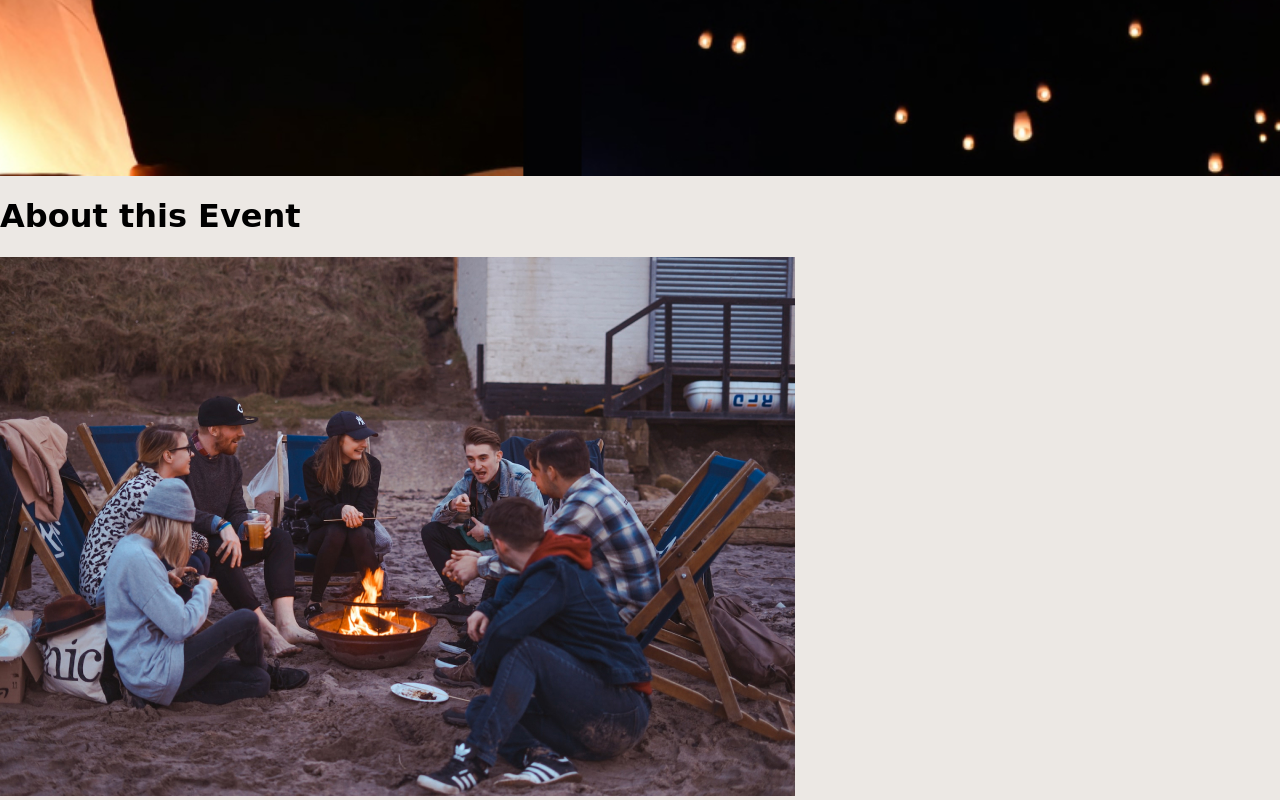
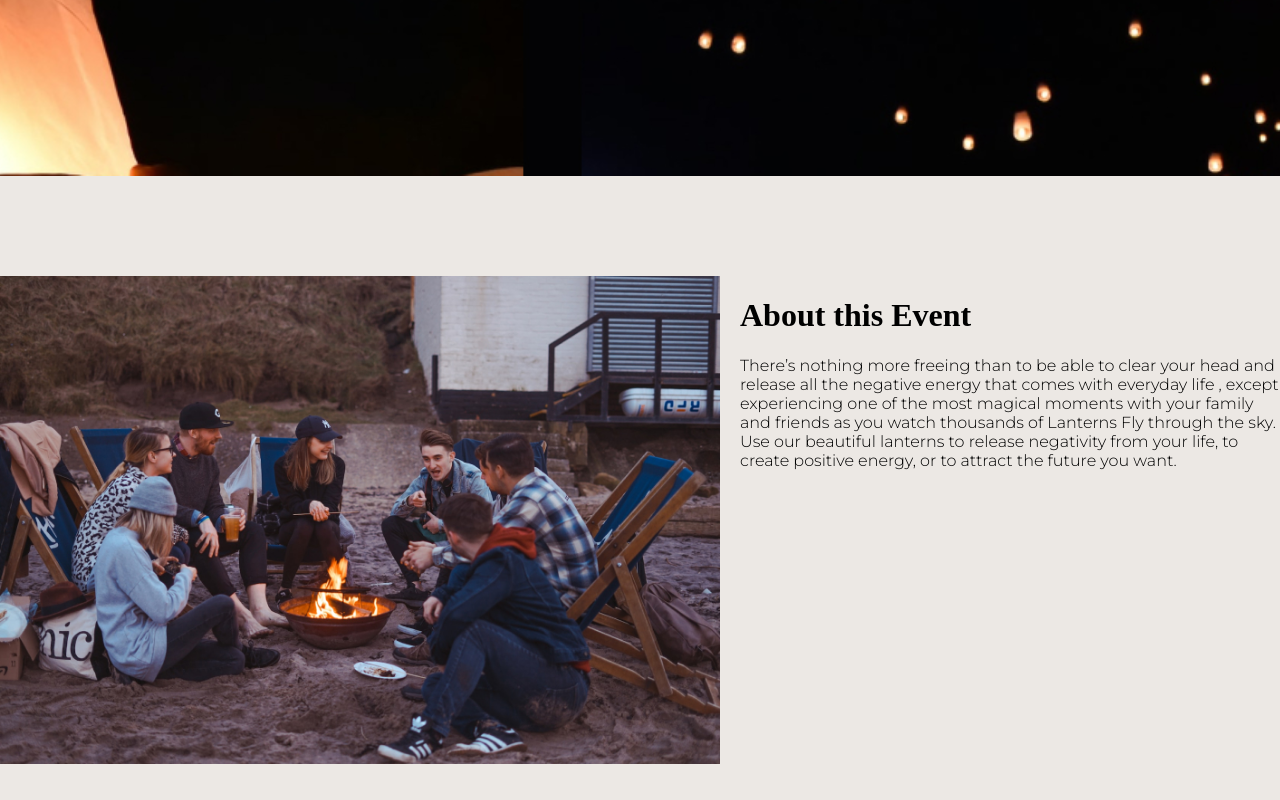
Before and after one commit to jessica-robyn01/EventProject, a plain HTML site: page index.html in a window 1280 px wide. Shown: the part 1024-1824 px from the top of the page. After the commit the page ends 1788 px from the top, so only its background shows below. Drawn offline with Linux system fonts and the light colour scheme; a web font is replaced by a local one.

Commit message:
below hero

```diff
--- a/index.html
+++ b/index.html
@@ -43,11 +43,17 @@
       </container>
     </div>
 
+<div class="aboutsection">
 
-    <div class="about">
-      <h1> About this Event </h1>
-      <img src="images/Campfire.jpg" alt="">
-    </div>
+ <img src="images/Campfire.jpg" alt="">
+ <div class="info">
+  <h1>About this Event</h1>
+  <p>There’s nothing more freeing than to be able to clear your head and release all the negative energy that comes with everyday life , except experiencing one of the most magical moments with your family and friends as you watch thousands of Lanterns Fly through the sky.
+    Use our beautiful lanterns to release negativity from your life, to create positive energy, or to attract the future you want.</p>
+
+  </div>
+
+</div>
 
 </body>
 </html>
--- a/style.css
+++ b/style.css
@@ -194,6 +194,34 @@
 
   }
 
+  .aboutsection{
+    display:flex;
+    align-items: flex-start;
+    flex-direction: row;
+    justify-content: space-between;
+    margin-top: 100px;
+
+  }
+
+  .aboutsection img{
+   width:100%;
+   max-width:45em;
+   height:auto;
+  }
+
+  .aboutsection h1{
+    font-family: 'Della Respira', serif;
+    margin-right: 12%;
+  }
+
+  .info p{
+      font-family: 'Montserrat', sans-serif;
+  }
+
+.info{
+  padding-left: 20px;
+}
+
   /*card style*/
 
   .container {
@@ -242,11 +270,3 @@
     .card img{
       height:125vh;
     }
-
-.about{
-  margin-top: 35px;
-}
-
-.about {
-  font-family: 'Della Respira', serif;
-}
```
